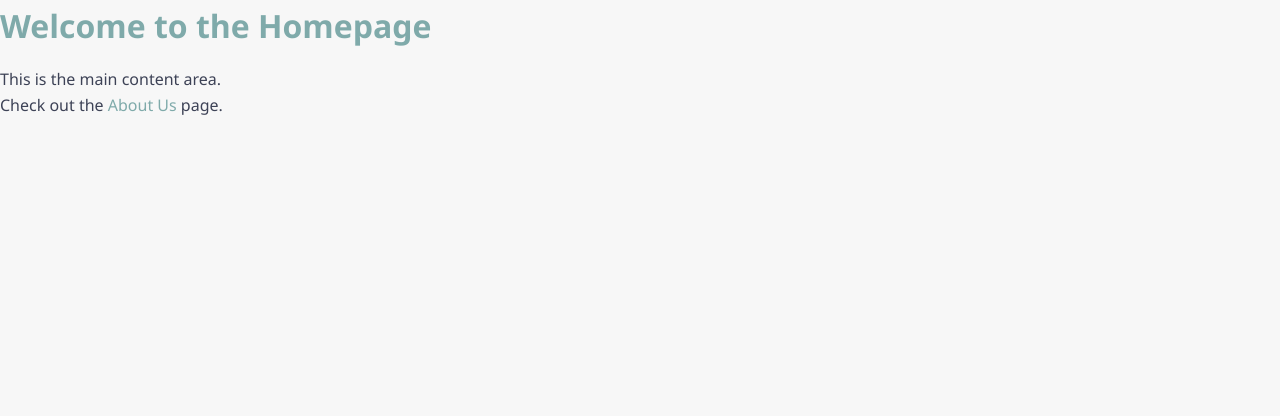
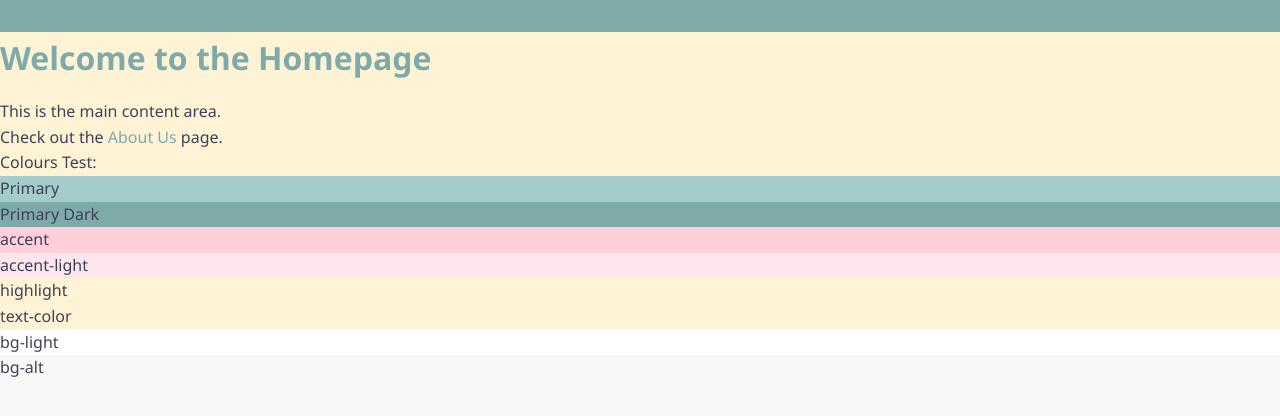
Before and after one commit to JoeOrtiz1995/therapist-site, a Django app: page / in a window 1280 px wide. Shown: the top 416 px of the page. Run offline with Django 5.2, Linux system fonts and the light colour scheme.

Commit message:
Add Styles and test

```diff
--- a/BeauticianSite/static/css/style.css
+++ b/BeauticianSite/static/css/style.css
@@ -7,12 +7,12 @@
 
 /* === COLOR PALETTE VARIABLES === */
 :root {
-  --primary: #A4CCCC;          /* rgb(164,204,204) */
-  --primary-dark: #7FAAAA;     /* Darker variant */
-  --accent: #FFCFDB;           /* rgb(255,207,219) */
-  --accent-light: #FFE6ED;     /* Lighter accent */
-  --highlight: #FEF3D5;        /* rgb(254,243,213) */
-  --text-color: #3D4256;       /* rgb(86,66,86) */
+  --primary: #A4CCCC;          /* Celeste rgb(164,204,204) */
+  --primary-dark: #7FAAAA;     /* Darker Celeste variant */
+  --accent: #FFCFDB;           /* Salmon rgb(255,207,219) */
+  --accent-light: #FFE6ED;     /* Lighter Salmon accent */
+  --highlight: #FEF3D5;        /* Yellow rgb(254,243,213) */
+  --text-color: #3D4256;       /* Gray/Navy rgb(86,66,86) */
   --bg-light: #FFFFFF;
   --bg-alt: #F7F7F7;
 }
@@ -23,6 +23,11 @@ body {
   background-color: var(--bg-alt);
   color: var(--text-color);
   line-height: 1.6;
+}
+
+nav {
+    background-color: var(--primary-dark);
+    padding: 1rem;
 }
 
 main {
@@ -103,3 +108,31 @@ footer {
   text-align: center;
   margin-top: 3rem;
 }
+
+#primary {
+  background-color: var(--primary);          /* Celeste rgb(164,204,204) */
+}
+
+#primary-dark {
+  background-color: var(--primary-dark);     /* Darker Celeste variant */
+}
+
+#accent {
+background-color: var(--accent);
+}
+
+#accent-light {
+background-color: var(--accent-light);
+}
+
+#highlight {
+background-color: var(--highlight);
+}
+
+#bg-light {
+background-color: var(--bg-light);
+}
+
+#bg-alt {
+background-color: var(--bg-alt);
+}
--- a/BeauticianSite/templates/home.html
+++ b/BeauticianSite/templates/home.html
@@ -4,21 +4,53 @@
 
 <html lang="en">
     <head>
-    <meta charset="UTF-8">
-    <meta name="viewport" content="width=device-width, initial-scale=1.0">
+        <meta charset="UTF-8" />
+        <meta name="viewport" content="width=device-width, initial-scale=1.0" />
 
         <!-- Link to the CSS file -->
-    <link rel="stylesheet" href="{% static 'css/style.css' %}">
+        <link rel="stylesheet" href="{% static 'css/style.css' %}" />
 
         <title>Home</title>
     </head>
     <body>
+        <header>
+            <nav>
+
+           </nav>
+        </header>
+
+        <main>
             <h1>Welcome to the Homepage</h1>
             <p>This is the main content area.</p>
             <p>Check out the <a href="/about">About Us</a> page.</p>
-
+            <div>Colours Test:
+                <div id="primary">
+                    <p>Primary</p>
+                </div>
+                <div id="primary-dark">
+                    <p>Primary Dark</p>
+                </div>
+                <div id="accent">
+                    <p>accent</p>
+                </div>
+                <div id="accent-light">
+                    <p>accent-light</p>
+                </div>
+                <div id="highlight">
+                    <p>highlight</p>
+                </div>
+                <div id="text-color">
+                    <p>text-color</p>
+                </div>
+                <div id="bg-light">
+                    <p>bg-light</p>
+                </div>
+                <div id="bg-alt">
+                    <p>bg-alt</p>
+                </div>
+            </div>
+        </main>
         <!-- Link to the JavaScript file -->
         <script src="{% static 'js/main.js' %}"></script>
-
     </body>
 </html>
```
Also changed, not shown: BeauticianSite/BeauticianSite/media/logo2.jpg (added), BeauticianSite/templates/main-nav.html (added). Lines whose indentation alone changed are shown as unchanged.
